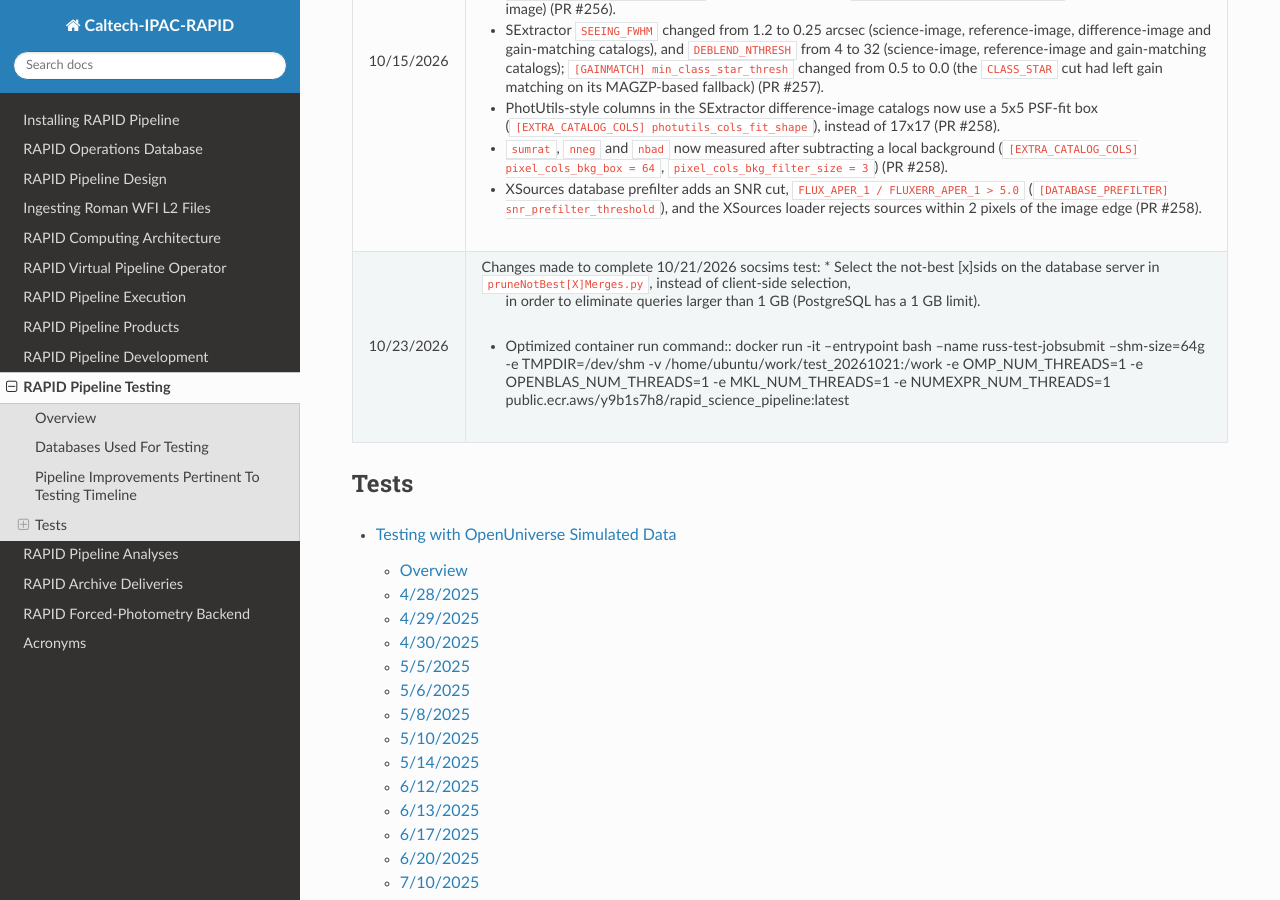
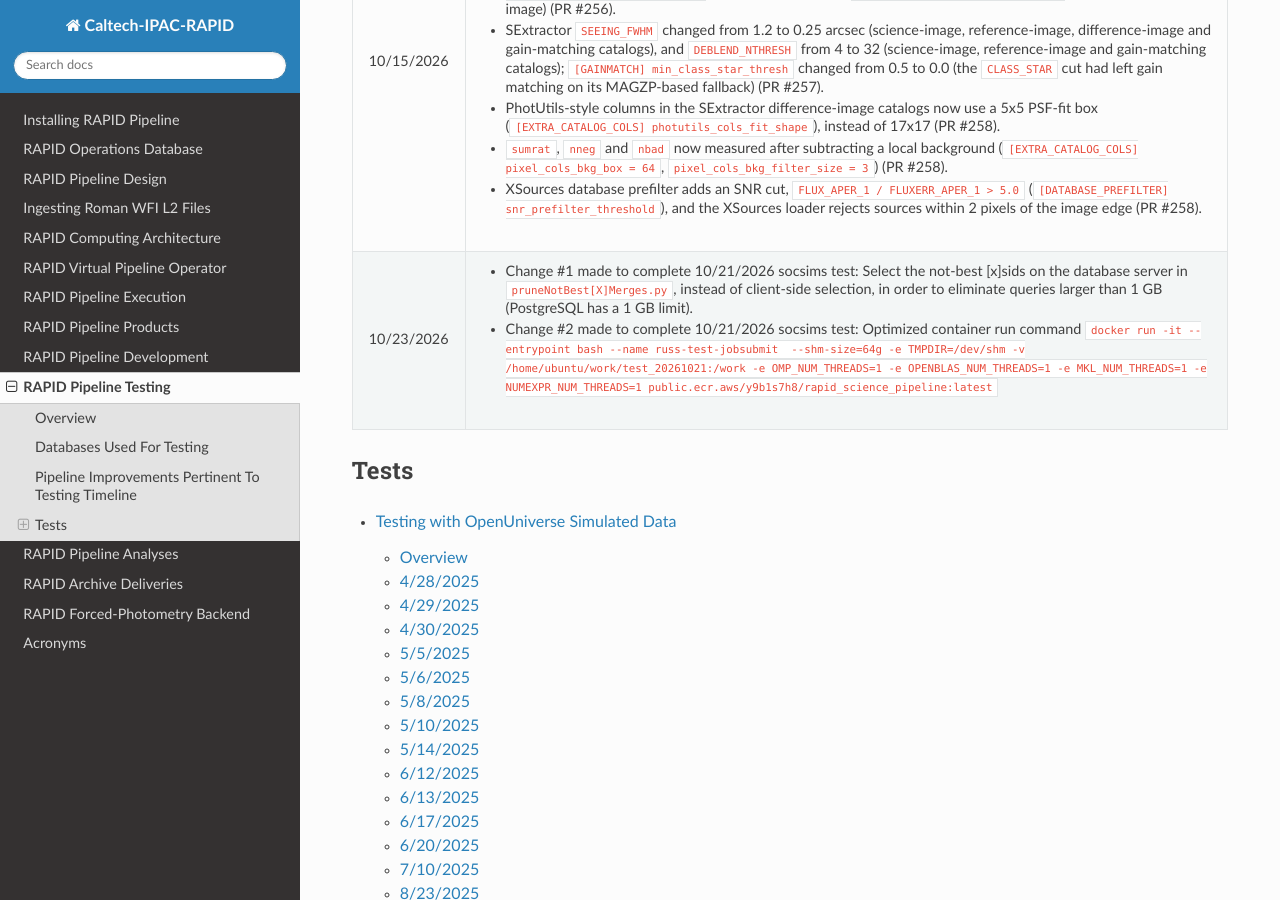
Before and after one commit to Caltech-IPAC/rapid, a Sphinx documentation site: the page built from docs/source/dev/tests.rst, in a window 1280 px wide and 900 px high, scrolled down 3900 px. Built offline with Sphinx 7.4.7 and the Read the Docs theme 3.1.0, drawn with Linux system fonts in a browser that asks for light colours; the version number could not be read and is left out.

Commit message:
Formatting fixes.

```diff
--- a/docs/source/dev/tests.rst
+++ b/docs/source/dev/tests.rst
@@ -122,19 +122,19 @@
                     7x7 Gaussian filter with FWHM 2.0 pixels, ``DETECT_MINAREA = 2``, ``DETECT_THRESH = ANALYSIS_THRESH = 2.5`` (ZOGY unchanged; SFFT section not applied with ``--crossconv``) (PR #247).
                   * Reference-image background now subtracted with the same ``bkgest`` command as the science image (``[BKGEST] subtract_from_reference = True``),
                     instead of by SWarp (``[SWARP] swarp_SUBTRACT_BACK = N`` for the reference image) (PR #256).
-                  * SExtractor ``SEEING_FWHM`` changed from 1.2 to 0.25 arcsec (science-image, reference-image, difference-image and gain-matching catalogs), and ``DEBLEND_NTHRESH`` from 4 to 32 (science-image, reference-image and gain-matching catalogs);
+                  * SExtractor ``SEEING_FWHM`` changed from 1.2 to 0.25 arcsec (science-image, reference-image, difference-image and gain-matching catalogs), and ``DEBLEND_NTHRESH``
+                    from 4 to 32 (science-image, reference-image and gain-matching catalogs);
                     ``[GAINMATCH] min_class_star_thresh`` changed from 0.5 to 0.0 (the ``CLASS_STAR`` cut had left gain matching on its MAGZP-based fallback) (PR #257).
                   * PhotUtils-style columns in the SExtractor difference-image catalogs now use a 5x5 PSF-fit box (``[EXTRA_CATALOG_COLS] photutils_cols_fit_shape``), instead of 17x17 (PR #258).
                   * ``sumrat``, ``nneg`` and ``nbad`` now measured after subtracting a local background (``[EXTRA_CATALOG_COLS] pixel_cols_bkg_box = 64``, ``pixel_cols_bkg_filter_size = 3``) (PR #258).
                   * XSources database prefilter adds an SNR cut, ``FLUX_APER_1 / FLUXERR_APER_1 > 5.0`` (``[DATABASE_PREFILTER] snr_prefilter_threshold``),
                     and the XSources loader rejects sources within 2 pixels of the image edge (PR #258).
-10/23/2026        Changes made to complete 10/21/2026 socsims test:
-                  * Select the not-best [x]sids on the database server in ``pruneNotBest[X]Merges.py``, instead of client-side selection,
+10/23/2026        * Change #1 made to complete 10/21/2026 socsims test: Select the not-best [x]sids on the database server in ``pruneNotBest[X]Merges.py``, instead of client-side selection,
                     in order to eliminate queries larger than 1 GB (PostgreSQL has a 1 GB limit).
-                  * Optimized container run command::
-                    docker run -it --entrypoint bash --name russ-test-jobsubmit  --shm-size=64g -e TMPDIR=/dev/shm \
-                    -v /home/ubuntu/work/test_20261021:/work -e OMP_NUM_THREADS=1 -e OPENBLAS_NUM_THREADS=1 -e MKL_NUM_THREADS=1 \
-                    -e NUMEXPR_NUM_THREADS=1 public.ecr.aws/y9b1s7h8/rapid_science_pipeline:latest
+                  * Change #2 made to complete 10/21/2026 socsims test: Optimized container run command
+                    ``docker run -it --entrypoint bash --name russ-test-jobsubmit  --shm-size=64g -e TMPDIR=/dev/shm
+                    -v /home/ubuntu/work/test_20261021:/work -e OMP_NUM_THREADS=1 -e OPENBLAS_NUM_THREADS=1 -e MKL_NUM_THREADS=1
+                    -e NUMEXPR_NUM_THREADS=1 public.ecr.aws/y9b1s7h8/rapid_science_pipeline:latest``
 ===============   ===============================================================================================================================================================================================================================
 
 
```
